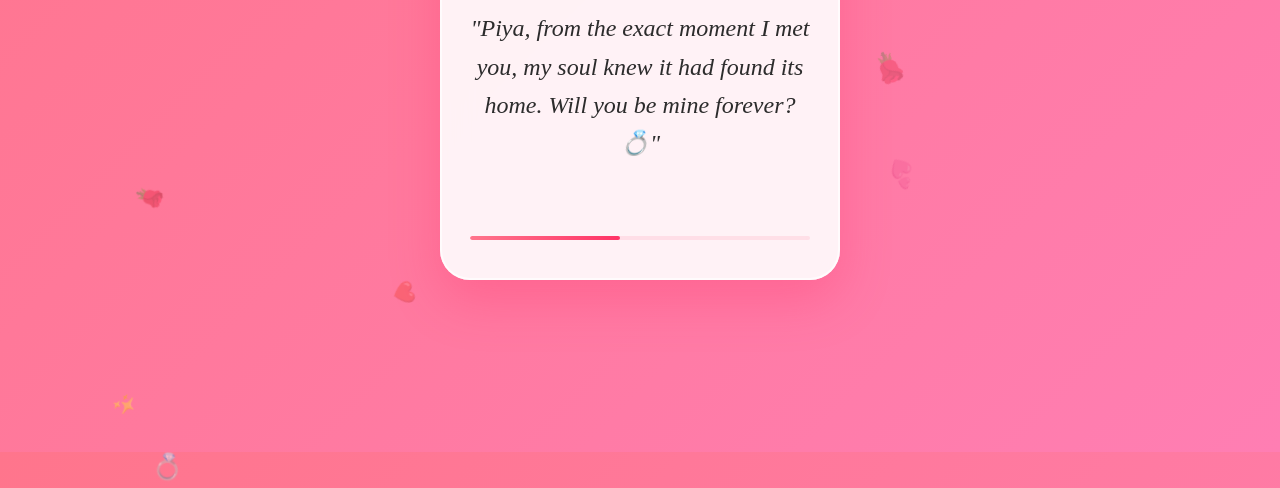
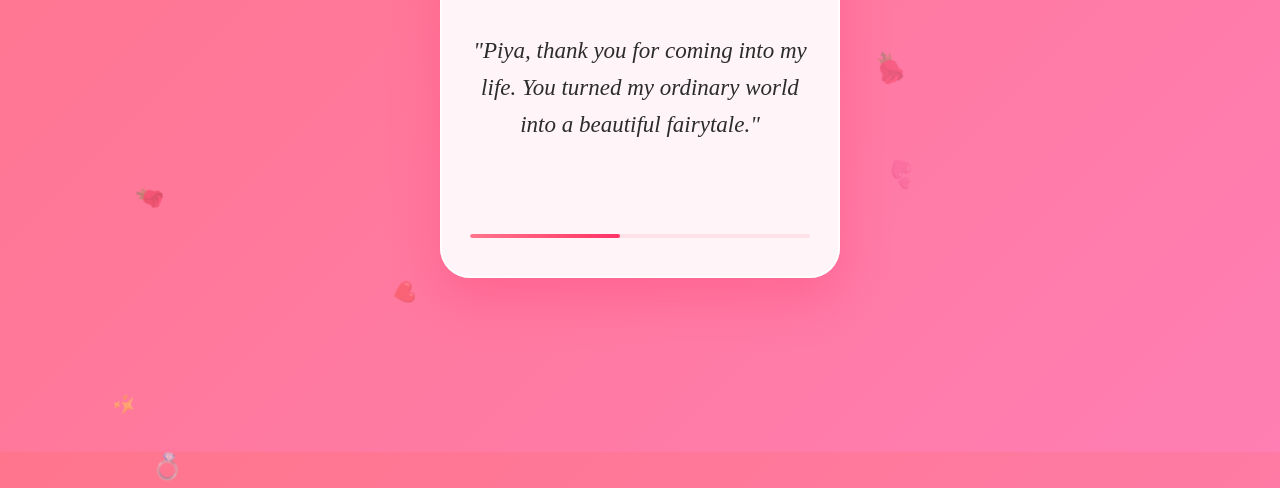
Before and after one commit to rohit-1204/my-webapp, a plain HTML site: page index.html in a window 1280 px wide. Shown: the part 348-836 px from the top of the page. Drawn offline with Linux system fonts and the light colour scheme; a web font is replaced by a local one.

Commit message:
Update index.html

```diff
--- a/index.html
+++ b/index.html
@@ -9,7 +9,7 @@
         :root {
             --primary-color: #ff3366;
             --bg-gradient: linear-gradient(135deg, #ff758c 0%, #ff7eb3 100%);
-            --card-bg: rgba(255, 255, 255, 0.9);
+            --card-bg: rgba(255, 255, 255, 0.92);
         }
 
         * {
@@ -69,7 +69,7 @@
             text-align: center;
             display: flex;
             flex-direction: column;
-            gap: 30px;
+            gap: 25px;
             z-index: 10;
             position: relative;
             overflow: hidden;
@@ -85,15 +85,15 @@
         }
 
         .header p {
-            color: #666;
+            color: #555;
             font-size: 14px;
             font-weight: 400;
-            letter-spacing: 1px;
+            letter-spacing: 0.5px;
         }
 
         /* The Message Card */
         .message-box {
-            min-height: 220px;
+            min-height: 230px;
             display: flex;
             flex-direction: column;
             align-items: center;
@@ -104,7 +104,7 @@
         .message-text {
             font-family: 'Playfair Display', serif;
             font-style: italic;
-            font-size: 24px;
+            font-size: 23px;
             color: #2c2c2c;
             line-height: 1.6;
             transition: all 0.8s cubic-bezier(0.4, 0, 0.2, 1);
@@ -118,7 +118,7 @@
             background: rgba(255, 51, 102, 0.1);
             border-radius: 10px;
             overflow: hidden;
-            margin-top: 10px;
+            margin-top: 5px;
         }
 
         .progress-bar {
@@ -144,7 +144,7 @@
     <div class="app-container">
         <div class="header">
             <h1>For Piya ❤️</h1>
-            <p>READ THIS CAREFULLY...</p>
+            <p>Words for the girl who owns my heart.</p>
         </div>
 
         <div class="message-box">
@@ -181,15 +181,15 @@
         }
         createHearts();
 
-        // Database of pure proposal messages for Piya
-        const proposeMessages = [
-            "Piya, from the exact moment I met you, my soul knew it had found its home. Will you be mine forever? 💍",
-            "I want to wake up next to you for the rest of my entire life. Piya, I love you endlessly. Will you marry me? ❤️",
-            "Piya, you made my life a beautiful fairytale. I want to write the rest of the chapters with you. Will you be my wife?",
-            "Every time I look into your beautiful eyes, I see my future. Piya, will you make me the happiest man alive? 💍",
-            "Holding your hand makes me feel like I can conquer the world. I want to hold it forever, Piya. Marry me?",
-            "I don't just want you for a season, Piya. I want you for every single day of my life. Will you say yes? 💍",
-            "Piya, my love for you grows stronger with every passing second. Be my forever? ❤️"
+        // Database of messages thanking her for accepting the proposal
+        const loveMessages = [
+            "Piya, thank you for coming into my life. You turned my ordinary world into a beautiful fairytale.",
+            "My heart is so full knowing you said yes! Thank you for accepting my proposal, my beautiful Piya. 💍",
+            "I promise to make you the happiest girl in the world. Thank you for trusting me and being mine forever. ❤️",
+            "Having you by my side is my greatest blessing. Thank you for choosing me, Piya. I will love you for eternity.",
+            "The exact moment you accepted my love, my life became complete. Thank you for walking into my life and staying. 🌹",
+            "Every day I wake up and smile because I get to call you mine. Thank you for making my dreams come true, Piya. ✨",
+            "I didn't just find a partner, I found my soulmate. Thank you for saying 'Yes' to our forever, Piya. 💍"
         ];
 
         let currentIndex = 0;
@@ -210,7 +210,7 @@
 
             setTimeout(() => {
                 // 3. Change text while invisible
-                wishElement.innerText = `"${proposeMessages[currentIndex]}"`;
+                wishElement.innerText = `"${loveMessages[currentIndex]}"`;
 
                 // 4. Fade in new text
                 wishElement.style.opacity = 1;
@@ -223,7 +223,7 @@
                 }, 50);
 
                 // 6. Move to next index for the next cycle
-                currentIndex = (currentIndex + 1) % proposeMessages.length;
+                currentIndex = (currentIndex + 1) % loveMessages.length;
 
             }, 600); // Wait 600ms for the fade-out animation to finish before swapping text
         }
```
